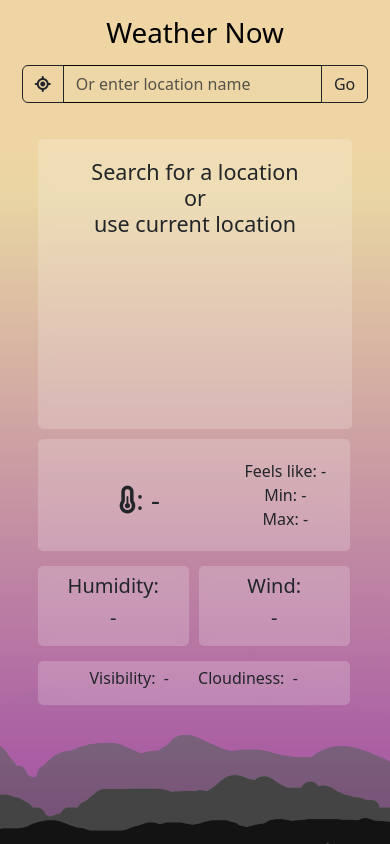
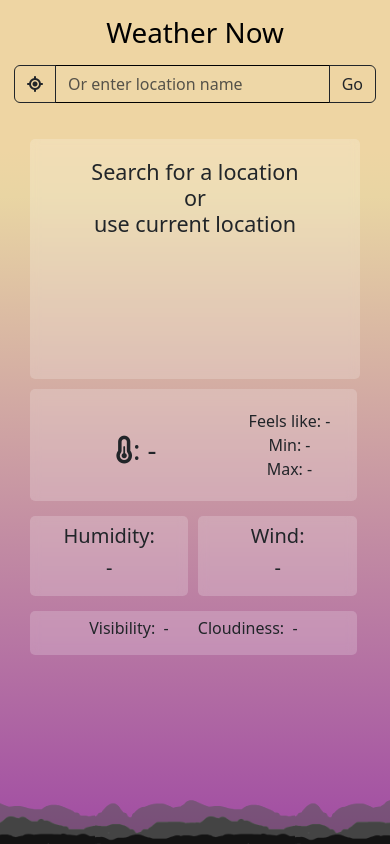
Before and after one commit to ASurenath/weather, a plain HTML site: page index.html in a window 390 px wide. Drawn offline with nearby package versions, Linux system fonts and the light colour scheme.

Commit message:
adjustments for small screen

```diff
--- a/style.css
+++ b/style.css
@@ -110,6 +110,9 @@ a{
     .bigbox {
         width: min(400px, 100%);
     }
+    body{
+        background-size: 300px, 100%;
+    }
 }
 
 @media(max-width:500px) {
@@ -121,10 +124,13 @@ a{
     }
     .bigbox {
         width: min(400px,100%);
-        height: 300px;
+        height: 250px;
     }
 
     .main {
-        width: 95%;
+        width: 99%;
+    }
+    body{
+        background-size: 200px, 100%;
     }
 }
```
